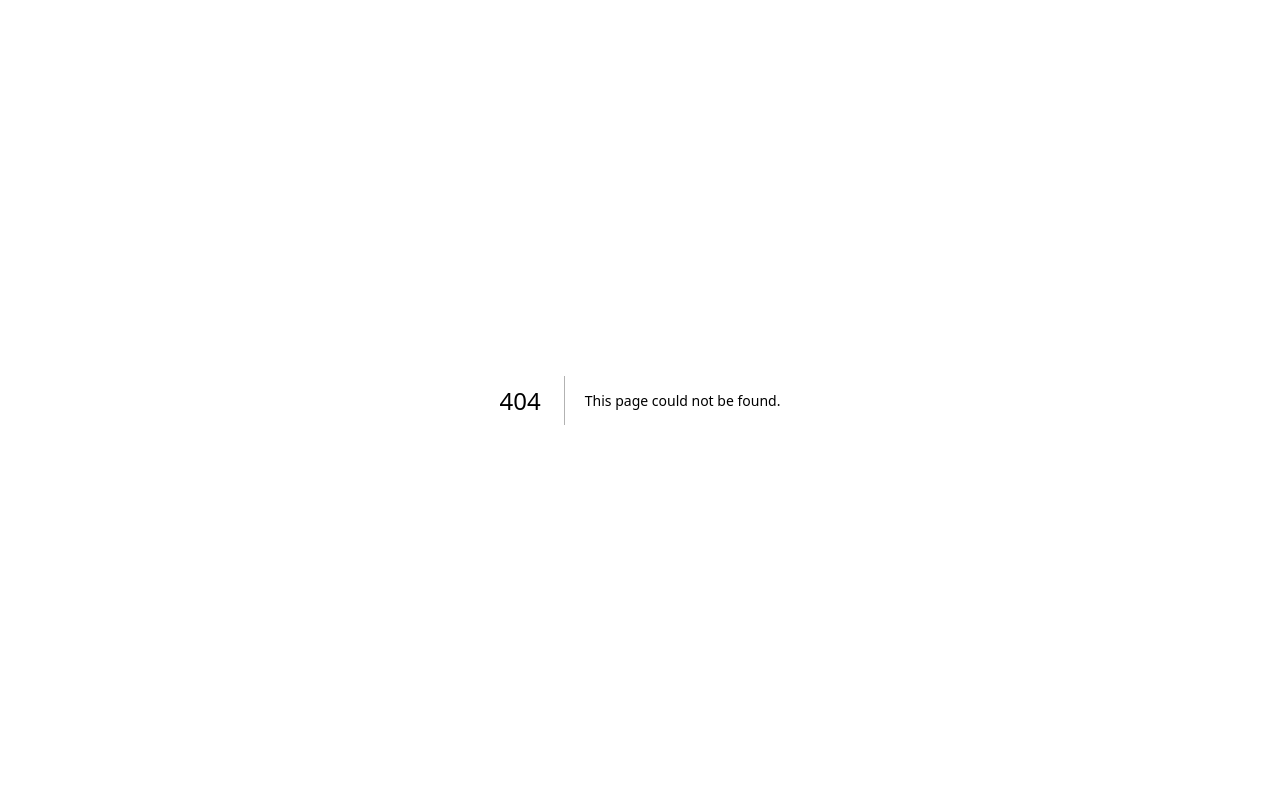
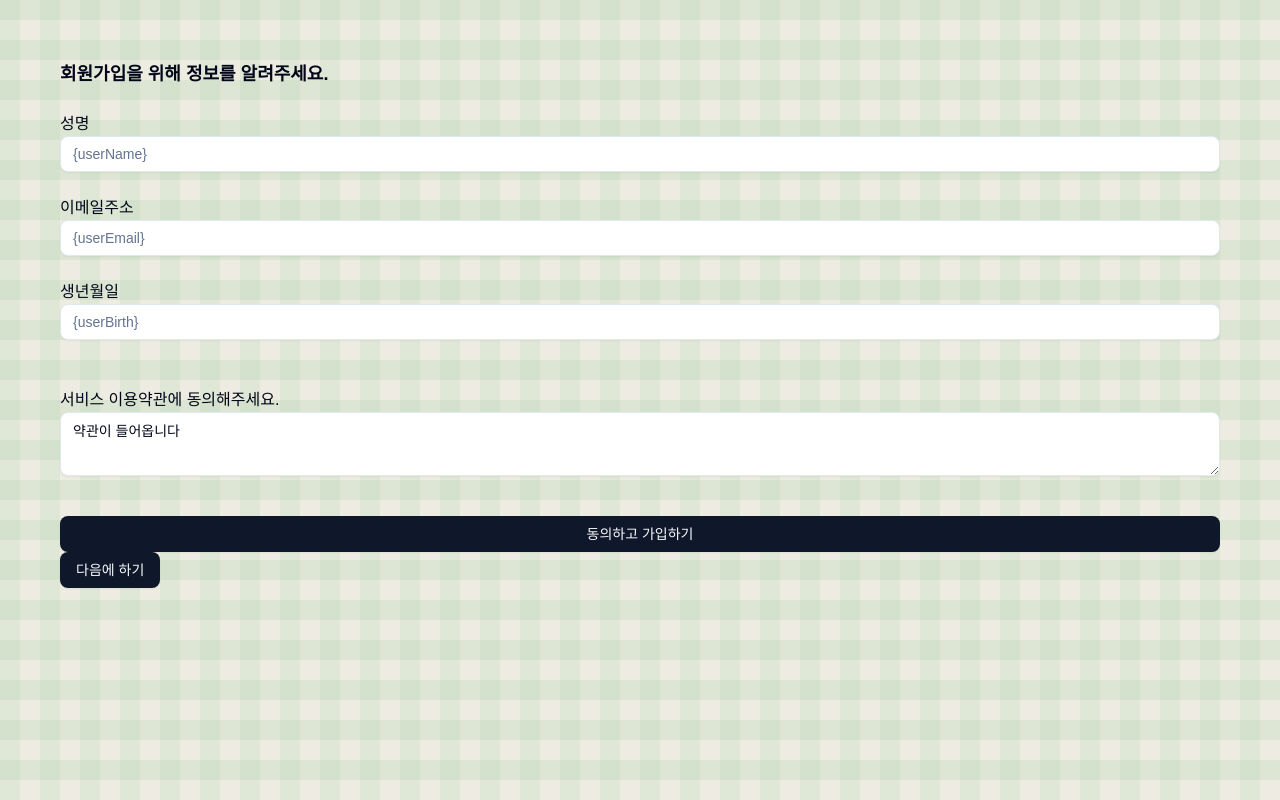
Before and after one commit to gimtwinkle/hammm, a Next.js app: page /auth/join in a window 1280 px wide. Before the commit this address had no page. Built offline with nearby package versions, Linux system fonts and the light colour scheme; a web font is replaced by a local one.

Commit message:
joing 페이지 작성 하면서 컴포넌트 리틀빗 수정

```diff
--- /dev/null
+++ b/src/app/auth/join/page.tsx
@@ -0,0 +1,63 @@
+'use client';
+
+import ComboButton from '@/components/atoms/ComboButton/ComboButton';
+import { ComboInput } from '@/components/atoms/ComboInput/ComboInput';
+import { ComboText } from '@/components/atoms/ComboText/ComboText';
+import { ComboTextArea } from '@/components/atoms/ComboTextArea/ComboTextArea';
+import { ComboDialog } from '@/components/molecules/ComboDialog/ComboDialog';
+
+const Join = () => {
+  return (
+    <div className="bg-gingham px-15 py-15 w-full h-screen">
+      <ComboText size="lg" variant="default" weight="semibold">
+        회원가입을 위해 정보를 알려주세요.
+      </ComboText>
+      <br />
+      <ComboInput.Text
+        id="input01"
+        label="성명"
+        placeholder="{userName}"
+        className="bg-opacity-30 bg-white"
+      />
+      <br />
+      <ComboInput.Text
+        id="input02"
+        label="이메일주소"
+        placeholder="{userEmail}"
+        className="bg-opacity-30 bg-white"
+      />
+      <br />
+      <ComboInput.Text
+        id="input03"
+        label="생년월일"
+        placeholder="{userBirth}"
+        className="bg-opacity-30 bg-white"
+      />
+      <br />
+      <br />
+      <ComboText size="base" variant="default">
+        서비스 이용약관에 동의해주세요.
+      </ComboText>
+      <ComboTextArea
+        readOnly
+        value="약관이 들어옵니다"
+        className="bg-opacity-30 bg-white"
+      />
+      <ComboButton label="동의하고 가입하기" className="w-full mt-10" />
+
+      <ComboDialog
+        content="입력한 정보가 모두 사라져요."
+        onConfirm={() => {
+          alert('클릭시, join-901로 이동');
+        }}
+        confirmBtnName="확인"
+        cancelBtnName="취소"
+        showFooter
+        title="다음에 다시 진행하시겠어요?"
+        triggerLabel="다음에 하기"
+      />
+    </div>
+  );
+};
+
+export default Join;
--- a/src/app/auth/login/page.tsx
+++ b/src/app/auth/login/page.tsx
@@ -18,9 +18,7 @@ const Login = () => {
   };
 
   return (
-    <div
-      className={`${css['bg-gingham']} text-center px-15 py-15 w-full flex items-center h-screen`}
-    >
+    <div className="bg-gingham text-center px-15 py-15 w-full flex items-center h-screen">
       <div>
         <Image
           src="/logo.png"
--- a/src/app/globals.css
+++ b/src/app/globals.css
@@ -8,6 +8,8 @@
   --font-sans: var(--font-geist-sans);
   --font-mono: var(--font-geist-mono);
 }
+
+@tailwind utilities;
 
 :root {
   --background: oklch(1 0 0);
@@ -128,3 +130,46 @@
     @apply bg-background text-foreground;
   }
 }
+
+@layer utilities {
+  .bg-gingham {
+    background-color: #fff5e1;
+    background-image:
+      linear-gradient(to right, rgba(137, 195, 173, 0.2) 50%, transparent 50%),
+      linear-gradient(to bottom, rgba(128, 186, 157, 0.2) 50%, transparent 50%),
+      linear-gradient(to right, rgba(162, 194, 228, 0.1) 50%, transparent 50%),
+      linear-gradient(to bottom, rgba(162, 194, 228, 0.1) 50%, transparent 50%);
+    background-size: 40px 40px;
+    background-position:
+      0 0,
+      0 0,
+      20px 20px,
+      20px 20px;
+  }
+  .highlight-btn {
+    position: relative;
+    display: inline-block;
+    padding: 0.6em 1.2em;
+    font-size: 1rem;
+    font-weight: bold;
+    color: #000;
+    background-color: transparent;
+    border: none;
+    cursor: pointer;
+    z-index: 1;
+  }
+
+  .highlight-btn::before {
+    content: '';
+    position: absolute;
+    top: 50%;
+    left: 0;
+    transform: translateY(-50%) rotate(-2deg);
+    width: 100%;
+    height: 1.5em;
+    background-color: #ffff66; /* 형광펜 노랑 */
+    opacity: 0.8;
+    z-index: -1;
+    border-radius: 0.2em;
+  }
+}
--- a/src/components/atoms/ComboText/ComboText.tsx
+++ b/src/components/atoms/ComboText/ComboText.tsx
@@ -14,7 +14,7 @@ export function ComboText({
   variant = 'default',
   size = 'base',
   weight = 'normal',
-  as: Comp = 'p',
+  as: Text = 'p',
   className,
   children,
 }: TextProps) {
@@ -42,7 +42,7 @@ export function ComboText({
   };
 
   return (
-    <Comp
+    <Text
       className={cn(
         variantClasses[variant],
         sizeClasses[size],
@@ -51,6 +51,6 @@ export function ComboText({
       )}
     >
       {children}
-    </Comp>
+    </Text>
   );
 }
--- a/src/components/molecules/ComboDialog/ComboDialog.tsx
+++ b/src/components/molecules/ComboDialog/ComboDialog.tsx
@@ -18,15 +18,21 @@ interface ComboDialogProps {
   content?: React.ReactNode;
   showFooter?: boolean;
   onConfirm?: () => void;
+  onCanCel?: () => void;
   triggerLabel?: string;
+  cancelBtnName: string;
+  confirmBtnName: string;
 }
 
 export const ComboDialog: React.FC<ComboDialogProps> = ({
   title = 'Dialog Title',
   description = 'This is a dialog description.',
   content = 'Dialog body content goes here.',
+  cancelBtnName,
+  confirmBtnName,
   showFooter = true,
   onConfirm,
+  onCanCel,
   triggerLabel = 'Open Dialog',
 }) => {
   return (
@@ -45,9 +51,11 @@ export const ComboDialog: React.FC<ComboDialogProps> = ({
         {showFooter && (
           <DialogFooter>
             <DialogClose asChild>
-              <Button variant="secondary">Cancel</Button>
+              <Button onClick={onCanCel} variant="secondary">
+                {cancelBtnName}
+              </Button>
             </DialogClose>
-            <Button onClick={onConfirm}>Confirm</Button>
+            <Button onClick={onConfirm}>{confirmBtnName}</Button>
           </DialogFooter>
         )}
       </DialogContent>
```
Also changed, not shown: src/app/auth/login/page.module.css (deleted, +0 -14 lines).
